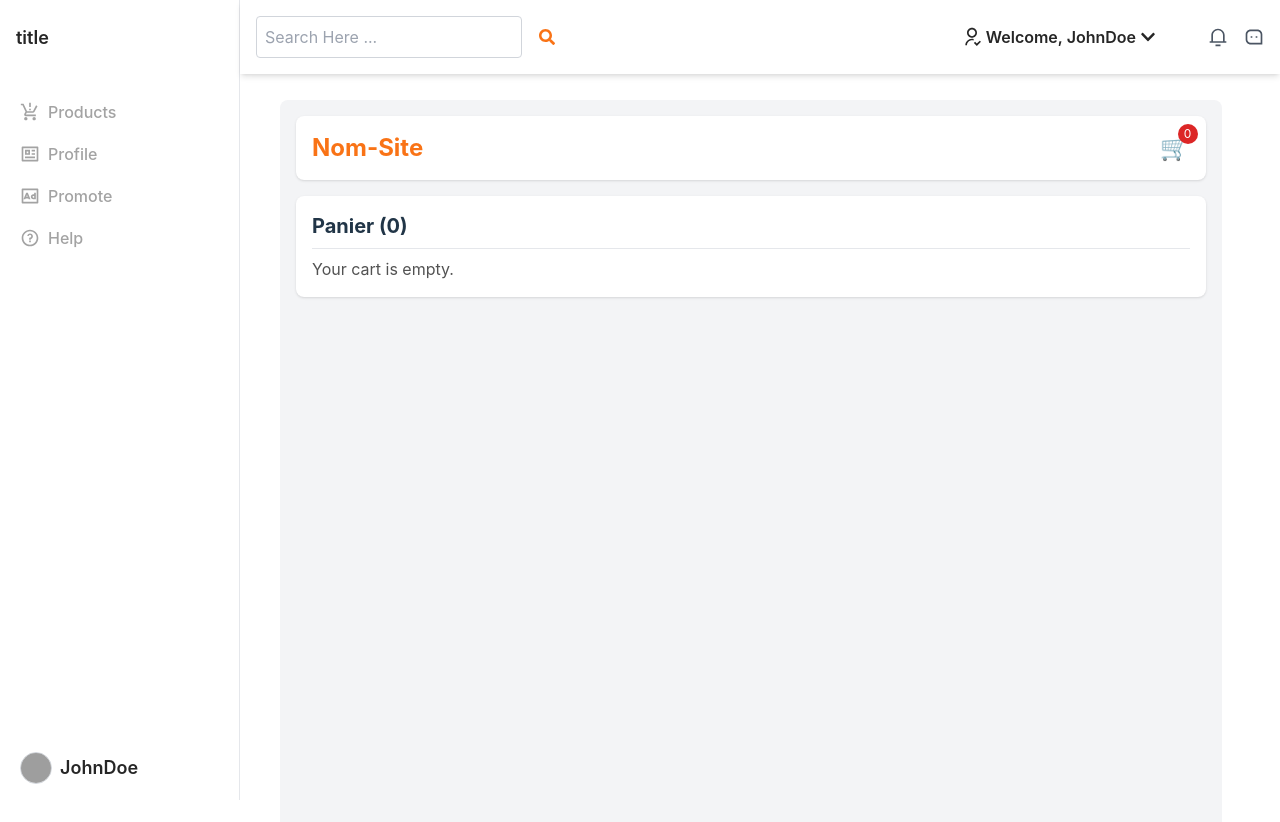
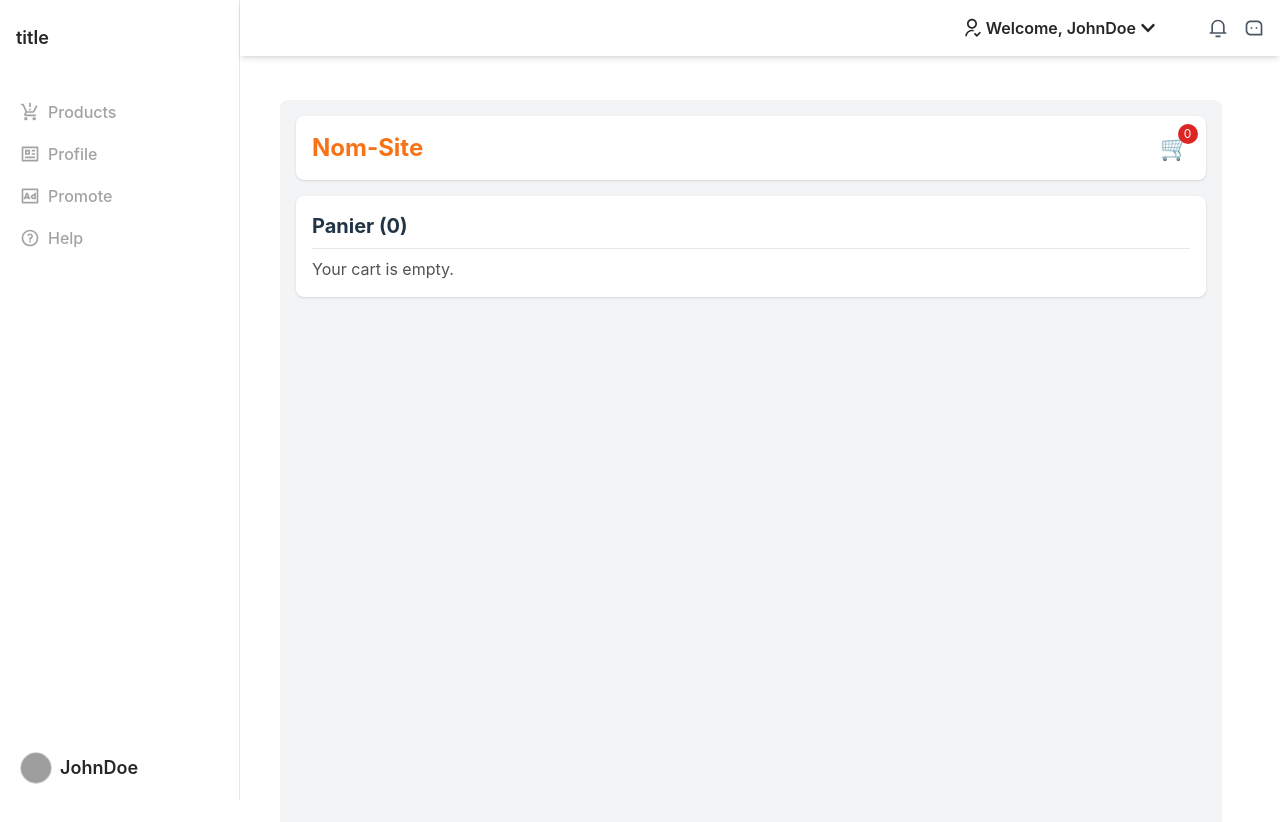
Before and after one commit to achraf-laajimi/CRM-Frontend, a React (Vite) app: page /vos-commandes in a window 1280 px wide. Shown: the top 822 px of the page. Built offline with nearby package versions, Linux system fonts and the light colour scheme; grey boxes are pictures that could not be loaded.

Commit message:
barre de recherche termineeeeeee

```diff
--- a/src/App.jsx
+++ b/src/App.jsx
@@ -20,7 +20,7 @@ function App() {
     <Router>
       <Sidebar />
       <div className="flex-1 flex flex-col ml-60"> {/* Adjusted left margin for the main content */}
-        <Navbar setFilter={setFilter} />
+        <Navbar filter={filter} setFilter={setFilter} />
         <div className="flex-1 p-5 overflow-auto mt-20 ml-5"> {/* Adjusted top margin for main content */}
           <Routes>
             <Route path="/" element={<Outlet />}>
--- a/src/User Layout/Navbar.jsx
+++ b/src/User Layout/Navbar.jsx
@@ -1,22 +1,19 @@
 import React, { useState } from 'react';
 import { FaSearch, FaChevronDown } from 'react-icons/fa';
 import { RiUserFollowLine, RiNotification3Line, RiMessage3Line } from "react-icons/ri";
-import { useNavigate } from 'react-router-dom';
+import { useNavigate, useLocation } from 'react-router-dom';
 
-const Navbar = ({ setFilter }) => {
+const Navbar = ({ filter, setFilter }) => {
   const [searchTerm, setSearchTerm] = useState('');
   const [dropdownOpen, setDropdownOpen] = useState(false);
   const navigate = useNavigate(); // Hook pour la navigation
+  const location = useLocation(); // Hook pour obtenir la route actuelle
 
   const handleChange = (e) => {
-    const term = e.target.value;
-    setSearchTerm(term);
-    setFilter(term); // Mise à jour du filtre dans App
-  };
-
-  const handleSubmit = (e) => {
-    e.preventDefault(); // Empêche le rechargement de la page
-    setFilter(searchTerm); // Assurez-vous que le filtre est mis à jour
+    setSearchTerm(e.target.value);
+    if (setFilter) {
+      setFilter(e.target.value);
+    }
   };
 
   const toggleDropdown = () => {
@@ -24,24 +21,29 @@ const Navbar = ({ setFilter }) => {
   };
 
   const goToOrders = () => {
-    navigate('/vos-commandes'); // Remplacez '/vos-commandes' par l'URL que vous souhaitez
+    navigate('/vos-commandes');
   };
 
   const goToMsg = () => {
-    navigate('/message'); // Remplacez '/message' par l'URL que vous souhaitez
+    navigate('/message');
   };
 
   const goToWish = () => {
-    navigate('/wishliste'); // Remplacez '/wishliste' par l'URL que vous souhaitez
+    navigate('/wishliste');
   };
 
   const username = "JohnDoe"; // Remplacez par le nom d'utilisateur réel
 
+  // Affiche la barre de recherche uniquement sur la page des produits
+  const showSearch = location.pathname === '/';
+
   return (
     <nav className="bg-white shadow-md z-40 w-[calc(100%-240px)] fixed top-0 left-60 p-4 flex items-center justify-between">
-      <form className="flex items-center" onSubmit={handleSubmit}>
+      <div className="flex-1 flex items-center">
+        {showSearch ? (
+          <form className="flex items-center ">
             <input
-          className="bg-white border border-gray-300 rounded p-2 mr-2 focus:outline-none focus:ring-2 focus:ring-orange-400"
+              className="bg-white border border-gray-300 rounded p-2 mr-2 flex-1 focus:outline-none focus:ring-2 focus:ring-orange-400"
               type="search"
               placeholder="Search Here ..."
               aria-label="Search"
@@ -52,6 +54,10 @@ const Navbar = ({ setFilter }) => {
               <FaSearch />
             </button>
           </form>
+        ) : (
+          <div className="flex-1"></div>  // Placeholder to maintain alignment when search bar is hidden
+        )}
+      </div>
       <div className="flex items-center space-x-4 relative">
         <div className="flex items-center space-x-1 mx-9 cursor-pointer" onClick={toggleDropdown}>
           <RiUserFollowLine className="text-xl text-neutral-800" />
```
Lines whose indentation alone changed are shown as unchanged.
